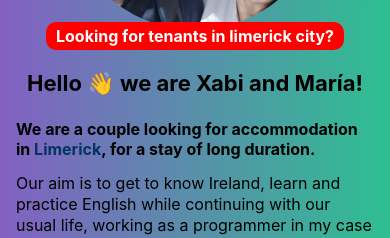
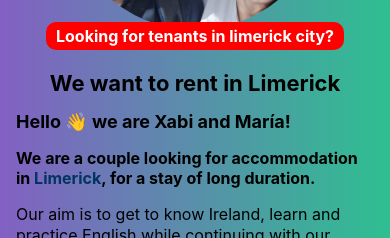
Before and after one commit to xabierlameiro/limerick, a Next.js app: page / in a window 390 px wide. Shown: the part 250-488 px from the top of the page. Built offline with nearby package versions, Linux system fonts and the light colour scheme.

Commit message:
Changes in SEO

```diff
--- a/pages/index.tsx
+++ b/pages/index.tsx
@@ -15,7 +15,7 @@ const Home: NextPage = () => {
     return (
         <>
             <Head>
-                <title>We are looking for accommodation in Limerick</title>
+                <title>We are looking for accommodation in Limerick city</title>
             </Head>
             <header>
                 <section className={styles.imageWrapper}>
@@ -34,9 +34,10 @@ const Home: NextPage = () => {
                 </span>
             </header>
             <main>
-                <h1>Hello &#128075; we are Xabi and María!</h1>
+                <h1>We want to rent in Limerick</h1>
                 <article>
-                    <h2>
+                    <h2>Hello &#128075; we are Xabi and María!</h2>
+                    <h3>
                         We are a couple looking for accommodation in{" "}
                         <a
                             onClick={() =>
@@ -52,7 +53,7 @@ const Home: NextPage = () => {
                             Limerick
                         </a>
                         , for a stay of <span>long duration</span>.
-                    </h2>
+                    </h3>
                     <p>
                         Our aim is to get to know Ireland, learn and practice
                         English while continuing with our usual life, working as
--- a/styles/globals.css
+++ b/styles/globals.css
@@ -35,9 +35,13 @@ a {
 
 h1 {
     font-size: 22px;
-    margin: 0 0 10px;
+    margin: 0;
 }
+
 h2 {
+    font-size: 20px;
+}
+h3 {
     font-size: 18px;
 }
 
@@ -88,6 +92,9 @@ footer {
         text-align: center;
     }
     h2 {
+        font-size: 18px;
+    }
+    h3 {
         font-size: 16px;
     }
     header {
```
